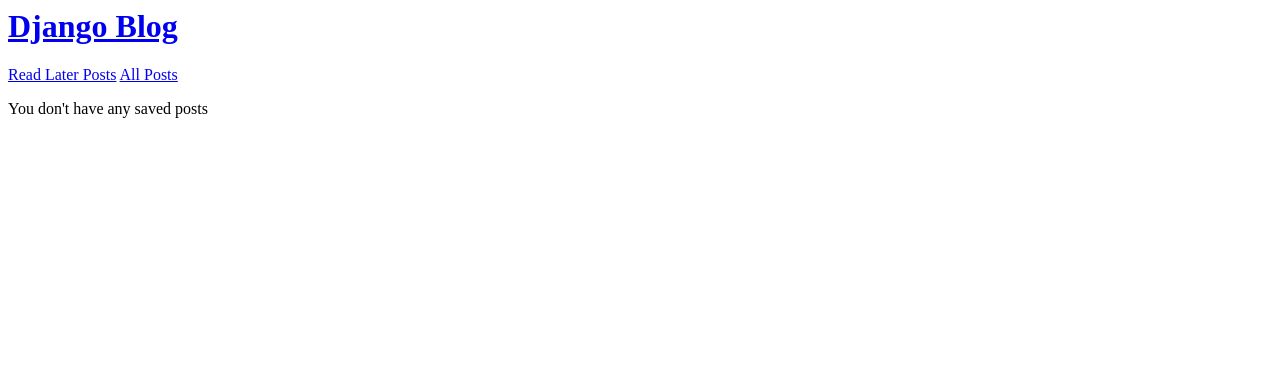
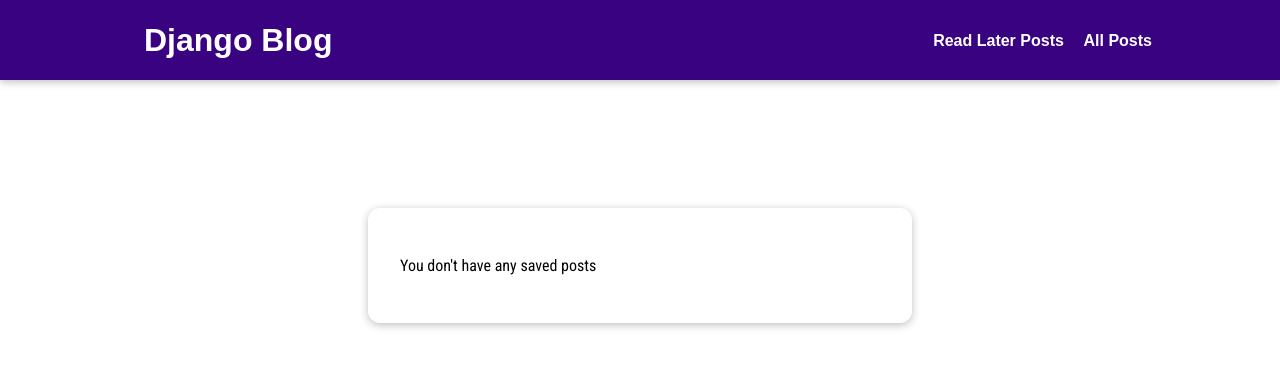
Before and after one commit to NadineAbdelfattah/simple-django-blog, a Django app: template blog/templates/blog/stored-posts.html in a window 1280 px wide. Shown: the top 368 px of the page. Run offline with Django 3.2, Linux system fonts and the light colour scheme; the template is opened without the code that fills it, so the values that code supplies are empty.

Commit message:
Donegit add .

```diff
--- /dev/null
+++ b/blog/static/blog/stored-posts.css
@@ -0,0 +1,39 @@
+#main-navigation {
+  background-color: #390281;
+  box-shadow: 0 2px 8px rgba(0, 0, 0, 0.25);
+}
+
+#stored-posts {
+  margin: 8rem auto 3rem auto;
+  padding: 2rem;
+  border-radius: 12px;
+  box-shadow: 0 2px 8px rgba(0, 0, 0, 0.25);
+  background-color: white;
+  width: 90%;
+  max-width: 30rem;
+}
+
+#stored-posts ul{
+    list-style: none;
+    margin: 0;
+    padding: 0;
+}
+
+#stored-posts li{
+    padding: 1rem;
+    margin: 1rem 0;
+}
+
+#stored-posts a{
+    border: 1px solid #ccc;
+    display: block;
+    padding: 1rem;
+    width: 100%;
+    text-decoration: none;
+    color: #1b1b1b;
+    font-weight: bold;
+}
+#stored-posts a:hover,
+#stored-posts a:active{
+    background-color: #ccc;
+}
--- a/blog/templates/blog/stored-posts.html
+++ b/blog/templates/blog/stored-posts.html
@@ -1,7 +1,11 @@
 {% extends 'base.html' %}
+{% load static %}
 {% block title %}read-later{% endblock %}
+{% block css_files %}
+    <link rel="stylesheet" href="{% static 'blog/stored-posts.css' %}"/>
+{% endblock %}
 {% block content %}
-    <section>
+    <section id="stored-posts">
     {% if not has_posts %}
         <p>You don't have any saved posts</p>
     {% endif %}
--- a/static/app.css
+++ b/static/app.css
@@ -15,13 +15,13 @@
 }
 
 #main-navigation{
-    width: 100%;
+    width: 80%;
     height: 5rem;
     display: flex;
     justify-content: space-between;
     align-items: center;
     padding: 0 10%;
-    position: absolute;
+    position: relative;
     top: 0;
     left: 0;
 }
--- a/templates/base.html
+++ b/templates/base.html
@@ -6,7 +6,7 @@
 
     <title>{% block title %}{% endblock %}</title>
     {% block css_files %} {% endblock %}
-    <link rel="stylesheet" href=""/>
+    <link rel="stylesheet" href="{% static 'app.css' %}">
   </head>
 
   <body>
```
Also changed, not shown: blog/static/blog/index.css (+23 -11 lines), blog/templates/blog/post-detail.html (+7 -1 lines), blog/views.py (+20 -3 lines), db.sqlite3.
